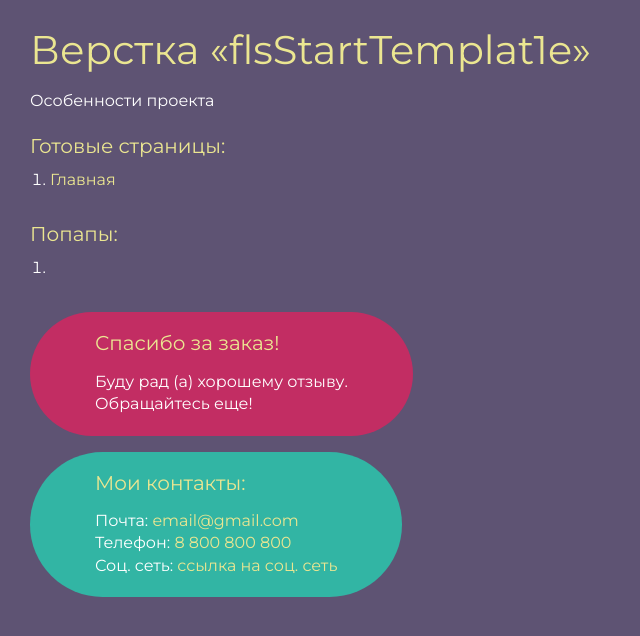
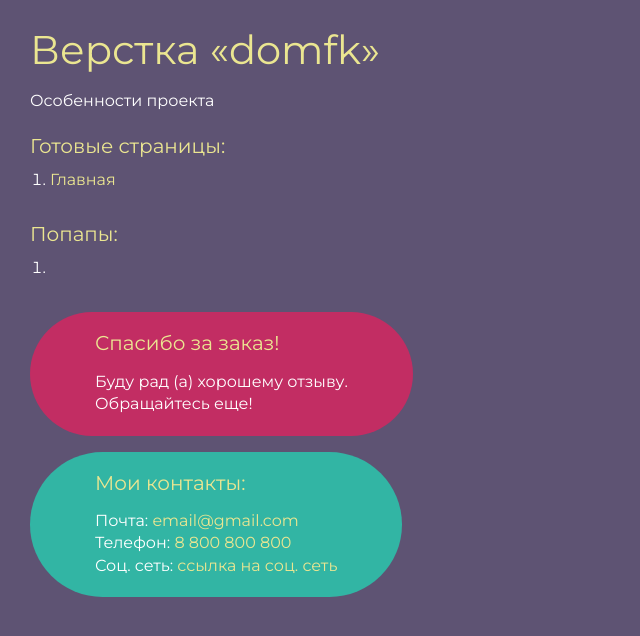
Before and after one commit to Poluchay/domfk, a website built with webpack: page dist/index.html in a window 1280 px wide. Shown: the whole page, without its empty margins (0-640 px from the left). Built offline with nearby package versions, Linux system fonts and the light colour scheme.

Commit message:
update dist

```diff
--- a/dist/index.html
+++ b/dist/index.html
@@ -4,12 +4,12 @@
 <head>
 	<meta charset="UTF-8">
 	<meta name="viewport" content="width=device-width, initial-scale=1.0">
-	<title>Верстка «flsStartTemplat1e»</title>
+	<title>Верстка «domfk»</title>
 </head>
 
 <body>
 	<div class="rootpage">
-		<h1>Верстка «flsStartTemplat1e»</h1>
+		<h1>Верстка «domfk»</h1>
 		<div class="rootpage__info">
 			Особенности проекта
 		</div>
```
Also changed, not shown: dist/home.html (+2 -2 lines).
